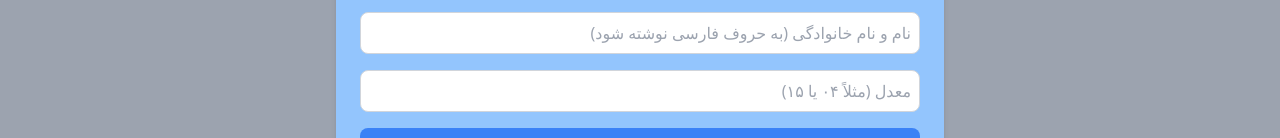
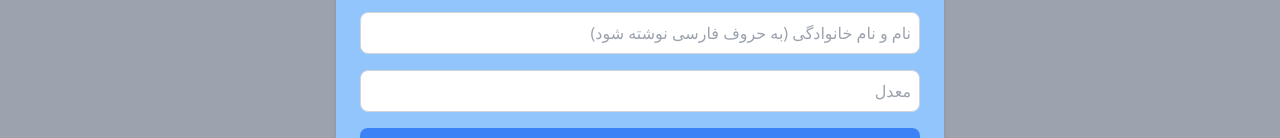
Before and after one commit to HesamPourabbasian/uni-project, a React (Vite) app: page / in a window 1280 px wide. Shown: the part 814-952 px from the top of the page. Built offline with nearby package versions, Linux system fonts and the light colour scheme.

Commit message:
Update RecordForm.jsx

```diff
--- a/src/components/RecordForm.jsx
+++ b/src/components/RecordForm.jsx
@@ -164,7 +164,7 @@ const RecordForm = ({ addRecord }) => {
           className={`border bg-white border-gray-300 rounded-lg w-full p-2 ${
             keyError ? "border-red-500" : "border-gray-300"
           }`}
-          placeholder="معدل (مثلاً ۰۴ یا ۱۵)"
+          placeholder="معدل"
           value={record.key}
           onChange={(e) => {
             const value = e.target.value;
```
